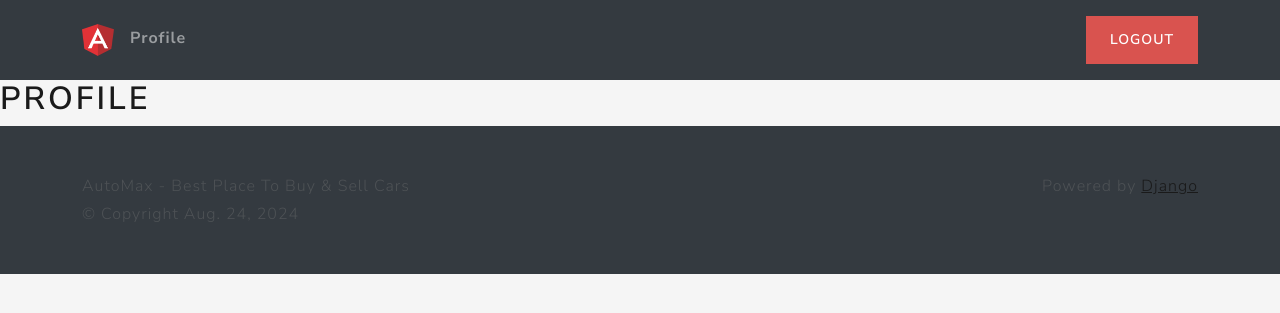
After one commit to sakshipowar1612/AutoXchange, a Django app: page /profile/ in a window 1280 px wide. The commit adds this page. Shown: the top 313 px of the page. Run offline with Django 5.2, Linux system fonts and the light colour scheme; a user stored in the database is signed in; some libraries are stand-ins or nearby versions.

Commit message:
lecture 78: Decorate class based views

```diff
--- a/src/main/templates/base/base.html
+++ b/src/main/templates/base/base.html
@@ -39,7 +39,7 @@
                 {% if request.user.is_authenticated %}
                 <ul class="nav col-12 col-lg-auto me-lg-auto mb-2 justify-content-center mb-md-0">
                     <li>
-                        <a href="" class="nav-link px-2">Profile</a>
+                        <a href="{% url 'profile' %}" class="nav-link px-2">Profile</a>
                     </li>
                 </ul>
                 <div class="text-end">
--- /dev/null
+++ b/src/users/templates/views/profile.html
@@ -0,0 +1,9 @@
+{% extends 'base/base.html' %}
+{% load static %}
+{% load crispy_forms_tags %}
+
+
+
+{% block 'body' %}
+<h1>Profile</h1>
+{% endblock %}
--- a/src/users/urls.py
+++ b/src/users/urls.py
@@ -3,9 +3,11 @@ from django.urls import path
 from .views import login_view
 from .views import RegisterView
 from .views import logout_view
+from .views import ProfileView
 
 urlpatterns = [
     path('login/', login_view, name='login'),
     path('register/', RegisterView.as_view() , name='register'),
     path('logout/', logout_view, name='logout'),
+    path('profile/', ProfileView.as_view(), name='profile')
 ]
--- a/src/users/views.py
+++ b/src/users/views.py
@@ -4,6 +4,7 @@ from django.contrib.auth.forms import AuthenticationForm
 from django.contrib.auth.forms import UserCreationForm
 from django.contrib.auth import authenticate, login, logout
 from django.contrib.auth.decorators import login_required
+from django.utils.decorators import method_decorator
 from django.contrib import messages
 from django.views import View
 # Create your views here.
@@ -50,3 +51,9 @@ class RegisterView(View):
         else:
             messages.error(request, f'An error occured trying to register')
             return render(request, 'views/register.html', {'register_form': register_form})
+
+@method_decorator(login_required, name='dispatch')
+class ProfileView(View):
+
+    def get(self, request):
+        return render(request, 'views/profile.html', {})
```
Also changed, not shown: src/db.sqlite3.
